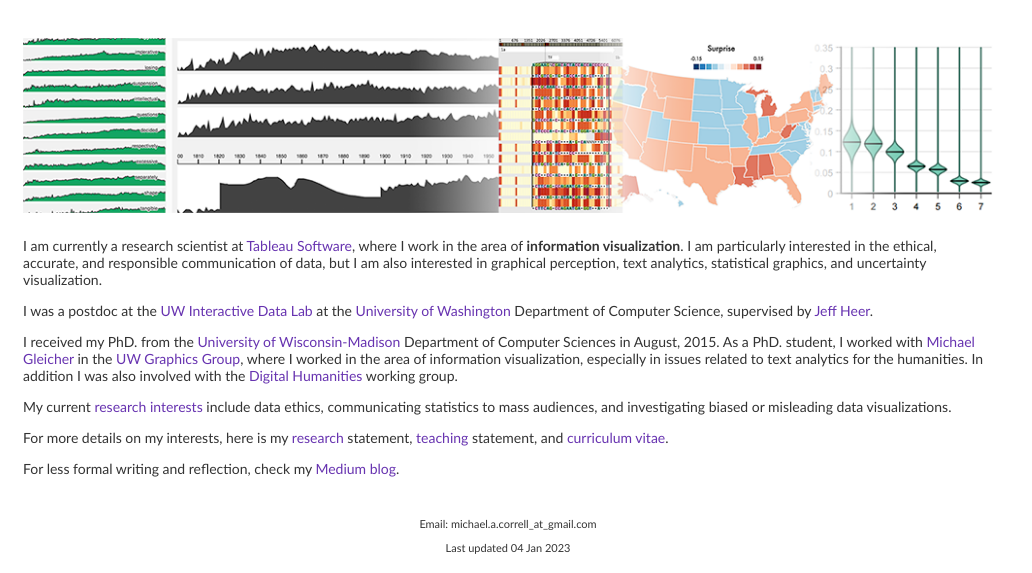
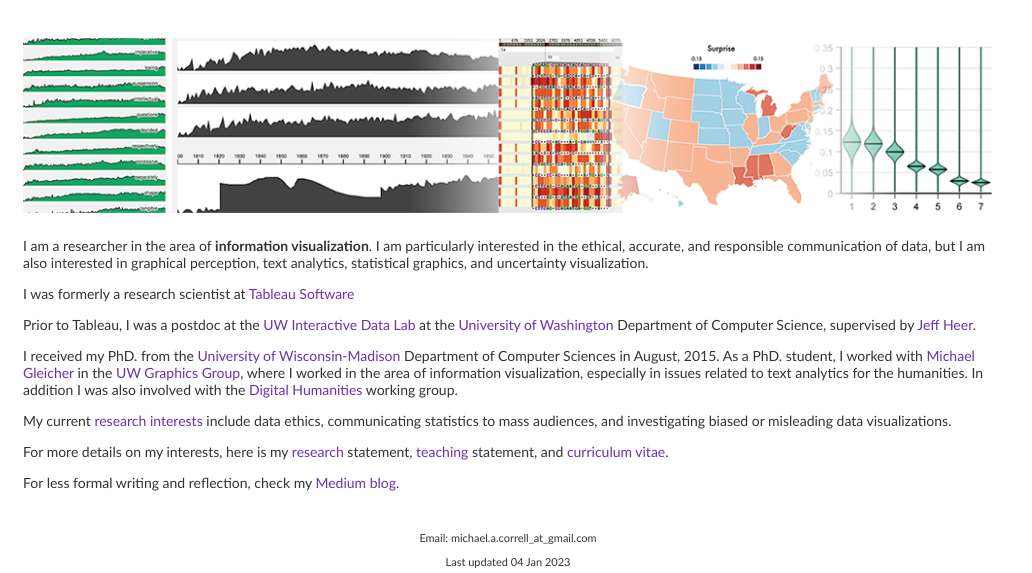
Before and after one commit to mcorrell/website, a PHP site: page / in a window 1280 px wide. Shown: the part 219-792 px from the top of the page, without its empty margins (0-1032 px from the left). Run offline with PHP 8.4, Linux system fonts and the light colour scheme.

Commit message:
Update position

```diff
--- a/index.php
+++ b/index.php
@@ -16,12 +16,16 @@
     </p>
 
     <p>
-      I am currently a research scientist at <a href="https://research.tableau.com/">Tableau Software</a>, where I work in the area of <b>information visualization</b>. I am particularly interested in the ethical, accurate, and responsible communication of data,
+      I am a researcher in the area of <b>information visualization</b>. I am particularly interested in the ethical, accurate, and responsible communication of data,
       but I am also interested in graphical perception, text analytics, statistical graphics, and uncertainty visualization.
     </p>
 
     <p>
-      I was a postdoc at the <a href="http://idl.cs.washington.edu">UW Interactive Data Lab</a> at the <a href="http://cs.washington.edu">University of Washington</a> Department of Computer Science, supervised by  <a href="http://homes.cs.washington.edu/~jheer">Jeff Heer</a>.
+      I was formerly a research scientist at <a href="https://research.tableau.com/">Tableau Software</a>
+    </p>
+
+    <p>
+      Prior to Tableau, I was a postdoc at the <a href="http://idl.cs.washington.edu">UW Interactive Data Lab</a> at the <a href="http://cs.washington.edu">University of Washington</a> Department of Computer Science, supervised by  <a href="http://homes.cs.washington.edu/~jheer">Jeff Heer</a>.
     </p>
 
     <p>
```
